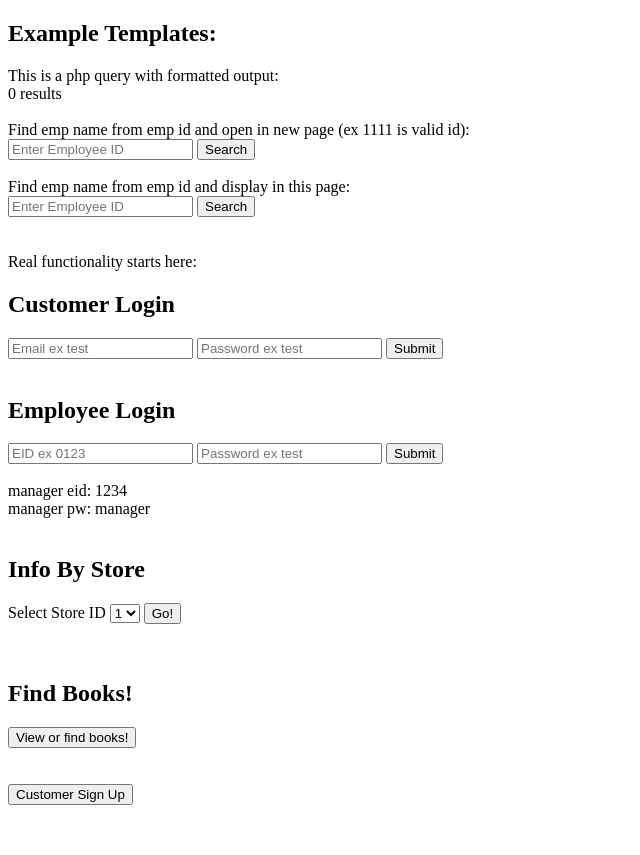
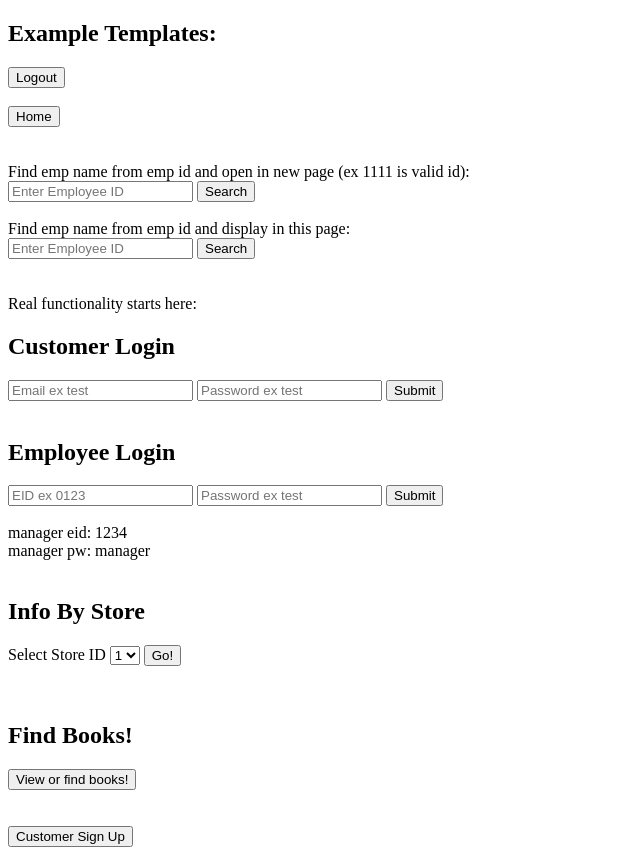
Before and after one commit to gabejchambers/508-Final-Project, a PHP site: page /index.php in a window 1280 px wide. Shown: the whole page, without its empty margins (0-640 px from the left). Before the commit the page ends 805 px from the top, so only its background shows below. Run offline with PHP 8.4, Linux system fonts and the light colour scheme; the visitor is signed in with stand-in values (Sample User, id 1); tables that the repository leaves empty hold one stand-in row (values such as "Sample post").

Commit message:
index page logged in as any type support

```diff
--- a/index.php
+++ b/index.php
@@ -8,24 +8,39 @@
 <h2>Example Templates:</h2>
 <div>
     <?php
+    include_once 'dbconnect.php';
+    session_start();
+    ?>
 
-    include_once 'dbconnect.php';
-
-
-    echo "This is a php query with formatted output:<br>";
-    #Query w php:
-    $sql = "SELECT name, salary FROM Employee WHERE EID = 5656";
-    $result = $conn->query($sql);
-
-    if ($result->num_rows > 0) {
-        // output data of each row
-        while($row = $result->fetch_assoc()) {
-            echo "Name: " . $row["name"]. " - Salary: " . $row["salary"]. "<br>";
-        }
-    } else {
-        echo "0 results";
-    }
-    ?>
+    <?php if(isset($_SESSION['c_loggedin'])){
+        ?>
+        <form method="POST" action="Logout.php">
+            <input type="submit" value="Logout">
+        </form>
+        <br>
+        <form method="POST" action="CustomerHome.php">
+            <input type="submit" value="Home">
+        </form>
+        <br>
+    <?php } elseif (isset($_SESSION['e_loggedin'])) { ?>
+    <form method="POST" action="Logout.php">
+        <input type="submit" value="Logout">
+    </form>
+    <?php
+        if($_SESSION['ismanager']){
+            ?>
+            <form method="POST" action="ManagerHome.php">
+                <input type="submit" value="Home">
+            </form>
+            <br>
+        <?php } else { ?>
+            <form method="POST" action="EmployeeHome.php">
+                <input type="submit" value="Home">
+            </form>
+            <br>
+        <?php } ?>
+        <br>
+    <?php } ?>
 </div>
 
 <br>
```
